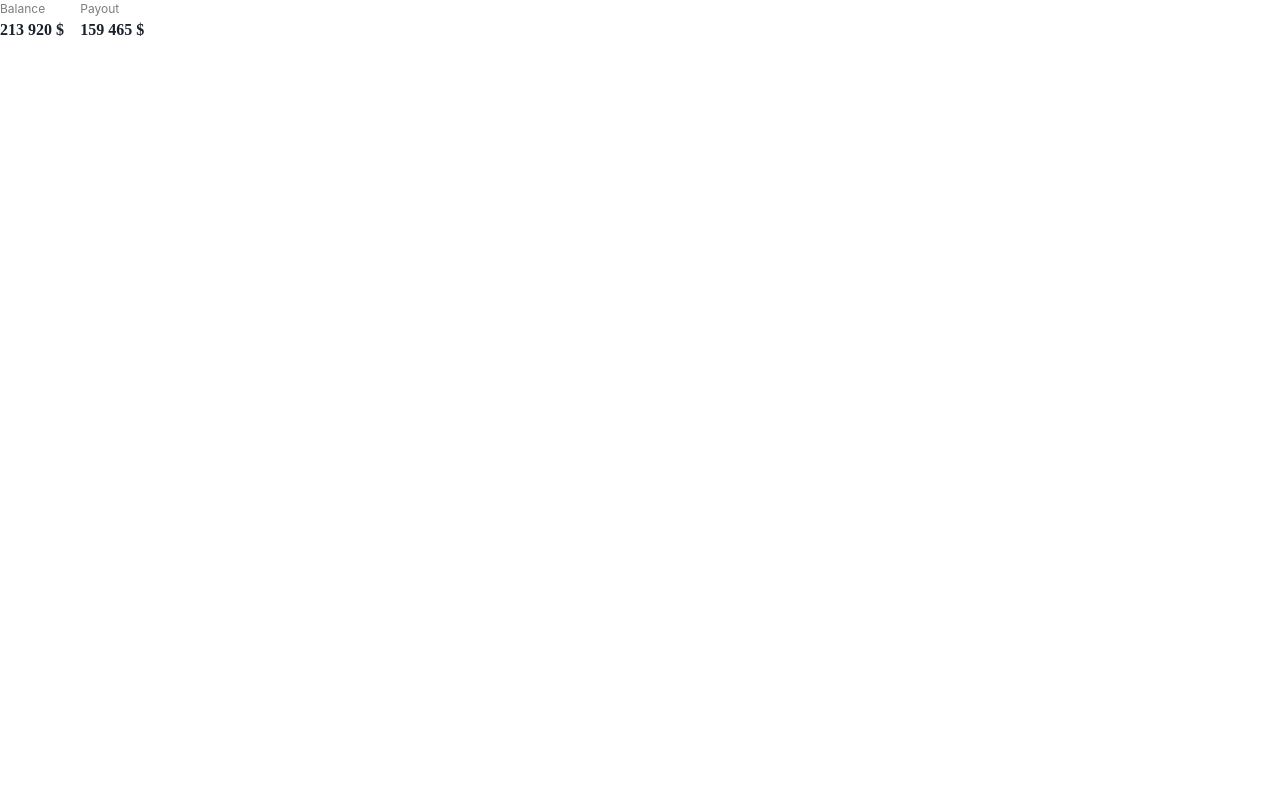
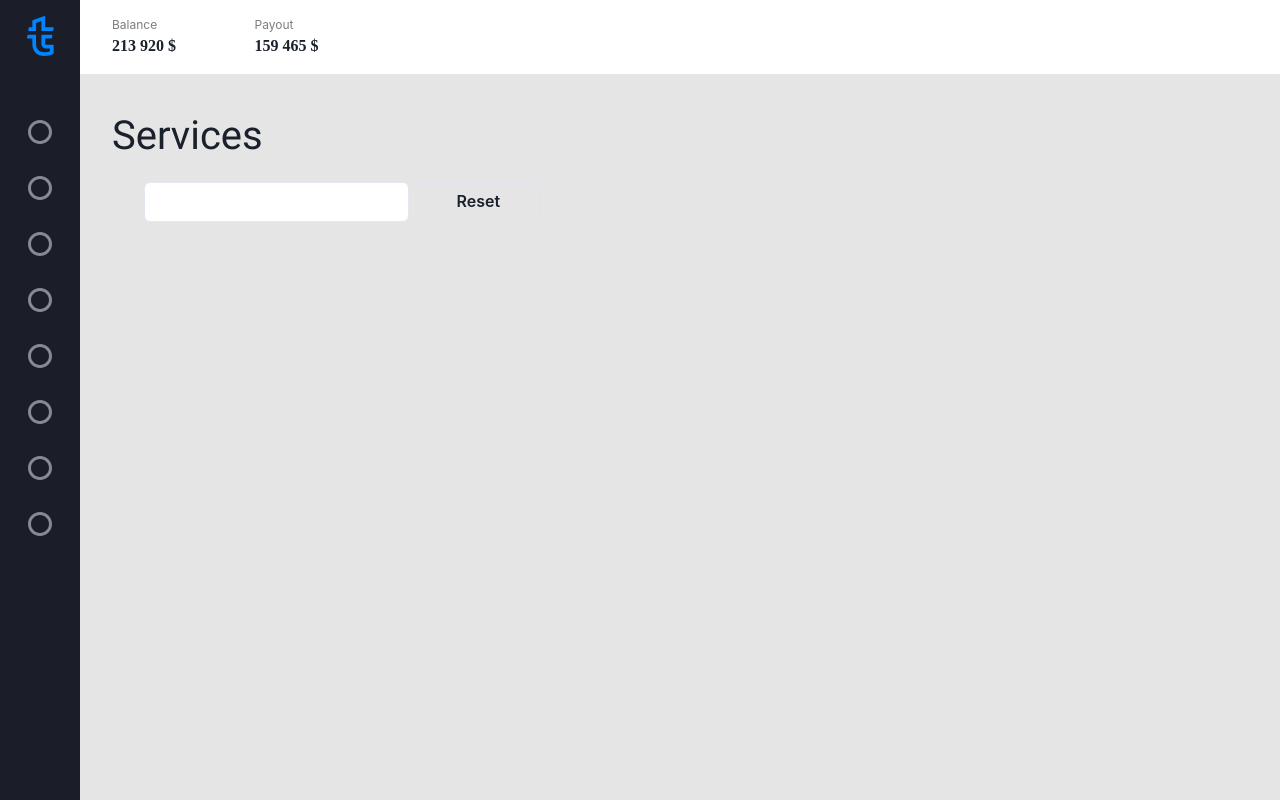
Before and after one commit to ikem-legend/promo-code-app, a React (Create React App) app: page / in a window 1280 px wide. Built offline with nearby package versions, Linux system fonts and the light colour scheme; a web font is replaced by a local one.

Commit message:
Created navbar, initial filter and updated app layout

```diff
--- a/src/App.tsx
+++ b/src/App.tsx
@@ -1,8 +1,9 @@
 import React, { Suspense } from 'react';
 import { ChakraProvider } from '@chakra-ui/react';
+import { ErrorBoundary } from './components/ErrorBoundary';
 import AppContainer from './layout/AppContainer';
+import BaseLayout from './layout/BaseLayout';
 import Home from './pages/Home';
-import { ErrorBoundary } from './components/ErrorBoundary';
 
 function App() {
   return (
@@ -10,7 +11,9 @@
       <ChakraProvider>
         <ErrorBoundary>
           <Suspense fallback={<div>Loading...</div>}>
-            <Home />
+            <BaseLayout>
+              <Home />
+            </BaseLayout>
           </Suspense>
         </ErrorBoundary>
       </ChakraProvider>
--- /dev/null
+++ b/src/components/Filter.tsx
@@ -0,0 +1,21 @@
+import React, { FC } from 'react';
+import { Grid, GridItem, FormControl, Input, Button } from '@chakra-ui/react';
+
+const Filter: FC = () => {
+  return (
+    <Grid templateColumns="repeat(16, 1fr)" gap={1} p="1em 2em">
+      <GridItem colSpan={4}>
+        <FormControl id="search">
+          <Input bgColor="#FFFFFF" />
+        </FormControl>
+      </GridItem>
+      <GridItem colSpan={2}>
+        <Button type="reset" variant="outline" isFullWidth>
+          Reset
+        </Button>
+      </GridItem>
+    </Grid>
+  );
+};
+
+export default Filter;
--- a/src/components/Header.tsx
+++ b/src/components/Header.tsx
@@ -3,8 +3,8 @@
 
 const Header: FC = () => {
   return (
-    <Grid templateColumns="repeat(16, 1fr)" gap={1}>
-      <GridItem colSpan={1}>
+    <Grid templateColumns="repeat(16, 1fr)" gap={1} p="1em 2em" bg="#FFFFFF">
+      <GridItem colSpan={{ base: 5, sm: 2 }}>
         <Text fontSize="0.75em" color="#7D7D7D">
           Balance
         </Text>
@@ -12,7 +12,7 @@
           213 920 $
         </Text>
       </GridItem>
-      <GridItem colSpan={1}>
+      <GridItem colSpan={{ base: 5, sm: 2 }}>
         <Text fontSize="0.75em" color="#7D7D7D">
           Payout
         </Text>
--- a/src/index.css
+++ b/src/index.css
@@ -16,10 +16,10 @@
     sans-serif;
 }
 
-h1, h2, h3 {
+h1 {
+  font-family: 'Rubik', 'sans-serif';
+}
+
+h2, h3, h4 {
   font-family: 'Roboto', 'sans-serif';
 }
-
-h4 {
-  font-family: 'Rubik', 'sans-serif';
-}
--- a/src/layout/AppContainer.tsx
+++ b/src/layout/AppContainer.tsx
@@ -3,7 +3,7 @@
 
 const AppContainer: FC = ({ children }) => {
   return (
-    <Box minHeight="100vh" w="100%" maxW="100%">
+    <Box minH="100vh" w="100%" maxW="100%" bgColor="#E5E5E5">
       {children}
     </Box>
   );
--- /dev/null
+++ b/src/layout/BaseLayout.tsx
@@ -0,0 +1,16 @@
+import React, { FC } from 'react';
+import { Grid, GridItem } from '@chakra-ui/react';
+import Navbar from './Navbar';
+
+const BaseLayout: FC = ({ children }) => {
+  return (
+    <Grid templateColumns="repeat(16, 1fr)" gap={0}>
+      <GridItem colSpan={{ base: 2, sm: 2, md: 1 }}>
+        <Navbar />
+      </GridItem>
+      <GridItem colSpan={{ base: 14, sm: 14, md: 15 }}>{children}</GridItem>
+    </Grid>
+  );
+};
+
+export default BaseLayout;
--- /dev/null
+++ b/src/layout/Navbar.tsx
@@ -0,0 +1,61 @@
+import React, { FC } from 'react';
+import { Box, VStack, Link, Image } from '@chakra-ui/react';
+import AppLogo from '../assets/images/app-logo.svg';
+import AppPage from '../assets/images/app-pages-icon.svg';
+
+const Navbar: FC = () => {
+  return (
+    <Box h="100vh" bgColor="#1B1D29" py="1em">
+      <VStack spacing={8}>
+        <Box>
+          <Link>
+            <Image src={AppLogo} alt="app logo" />
+          </Link>
+        </Box>
+        <Box />
+        <Box>
+          <Link>
+            <Image src={AppPage} alt="nav link" _hover={{ fill: 'white' }} />
+          </Link>
+        </Box>
+        <Box>
+          <Link>
+            <Image src={AppPage} alt="nav link" />
+          </Link>
+        </Box>
+        <Box>
+          <Link>
+            <Image src={AppPage} alt="nav link" />
+          </Link>
+        </Box>
+        <Box>
+          <Link>
+            <Image src={AppPage} alt="nav link" />
+          </Link>
+        </Box>
+        <Box>
+          <Link>
+            <Image src={AppPage} alt="nav link" />
+          </Link>
+        </Box>
+        <Box>
+          <Link>
+            <Image src={AppPage} alt="nav link" />
+          </Link>
+        </Box>
+        <Box>
+          <Link>
+            <Image src={AppPage} alt="nav link" />
+          </Link>
+        </Box>
+        <Box>
+          <Link>
+            <Image src={AppPage} alt="nav link" />
+          </Link>
+        </Box>
+      </VStack>
+    </Box>
+  );
+};
+
+export default Navbar;
--- a/src/pages/Home.tsx
+++ b/src/pages/Home.tsx
@@ -1,11 +1,20 @@
-import React, {FC} from "react";
-import {Box} from '@chakra-ui/react'
-import Header from "../components/Header";
+import React, { FC } from 'react';
+import { Box, Text } from '@chakra-ui/react';
+import Header from '../components/Header';
+import Filter from '../components/Filter';
 
 const Home: FC = () => {
   return (
-    <Box h="100%" w="100%"><Header /></Box>
-  )
-}
+    <Box>
+      <Header />
+      <Box p="2em">
+        <Text as="h2" fontSize="40px">
+          Services
+        </Text>
+        <Filter />
+      </Box>
+    </Box>
+  );
+};
 
-export default Home
+export default Home;
```
